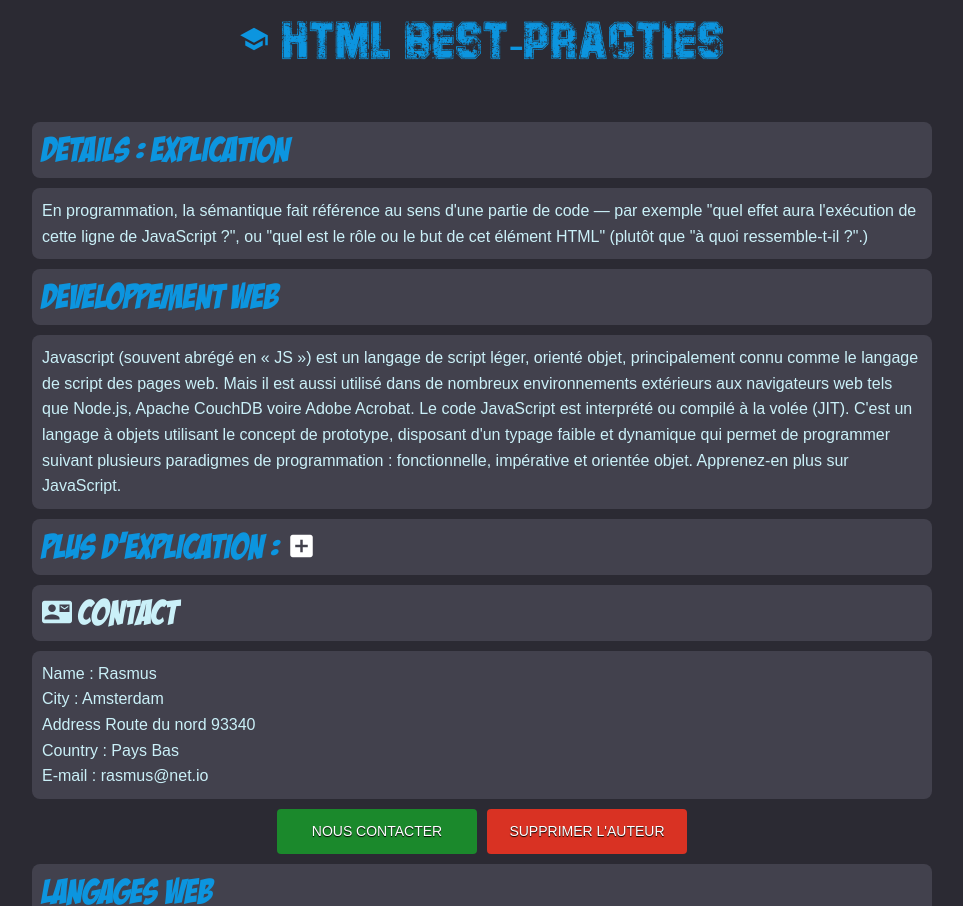
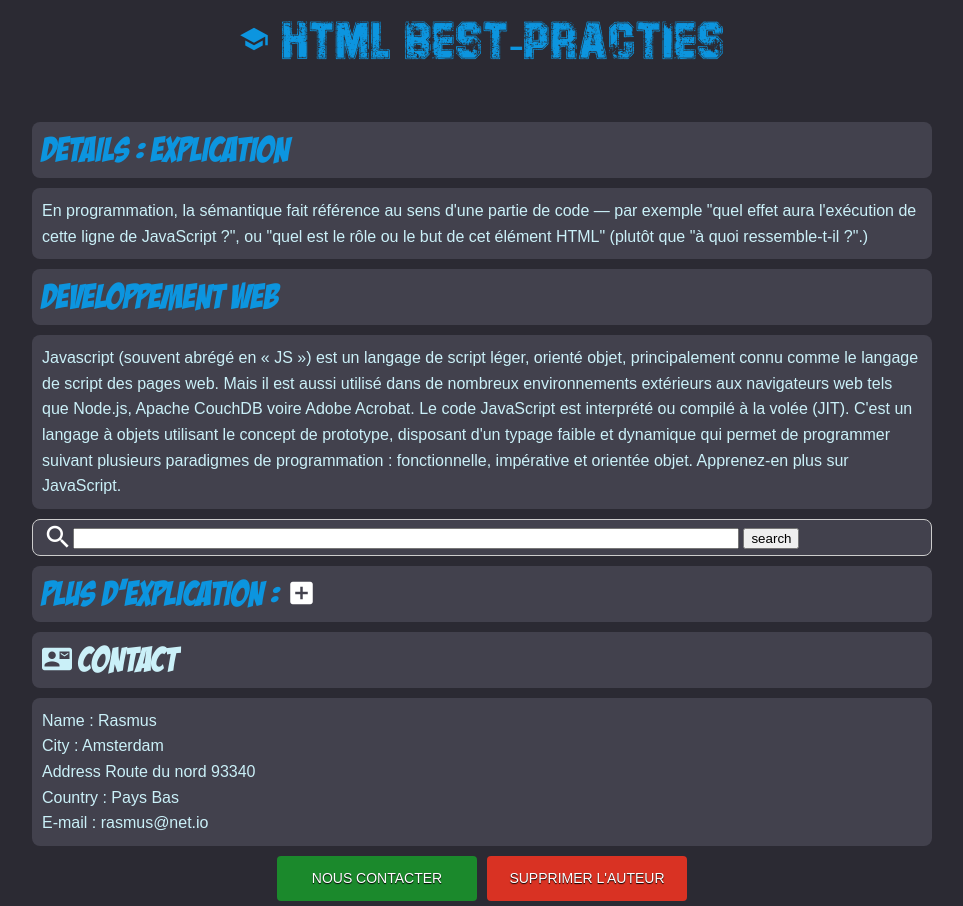
Before and after one commit to Amineb-sio/html_sementic, a plain HTML site: page index.html in a window 1280 px wide. Shown: the top 906 px of the page, without its empty margins (158-1121 px from the left). Drawn offline with Linux system fonts and the light colour scheme; a web font is replaced by a local one.

Commit message:
first commit

```diff
--- /dev/null
+++ b/cleancss/css_image.css
@@ -0,0 +1,3 @@
+/*
+    optimiser en css l'image
+*/
--- a/css/main.css
+++ b/css/main.css
@@ -167,3 +167,30 @@ section p, section address{
 footer *{
     text-align: center;
 }
+/*mettre la barre de recherche et l'icone */
+form {
+    line-height: 3.5rem;
+    border: solid .1rem #ccc;
+    background-color: var(--colors-theme-p);
+    border-radius: .8rem;
+    margin-top: 1rem;
+    line-height: 3.5rem;
+    margin-bottom: 10px;
+    padding-left: 10px;
+
+}
+form input[type="text"]{
+    display: inline-block;
+    width: 75%;
+}
+form input[type="text"]:focus{
+    outline: none;
+    color: rgb(0, 0, 0);
+
+}
+
+form .material-icons{
+    vertical-align: -.9rem;
+    color: #fff;
+
+}
--- a/index.html
+++ b/index.html
@@ -12,7 +12,7 @@
     <link rel="manifest" href="favicon/site.webmanifest">
     <link href="https://fonts.googleapis.com/icon?family=Material+Icons" rel="stylesheet">
     <link rel="stylesheet" href="./font/stylesheet.css">
-    <link rel="stylesheet" href="./css/main.min.css">
+    <link rel="stylesheet" href="./css/main.css">
     <link rel="stylesheet" href="./css/reset.css">
 </head>
 <body>
@@ -44,6 +44,12 @@
                 Apprenez-en plus sur JavaScript.
             </p>
         </section>
+        <form action="http://www.google.com/search" method="get">
+            <span class="material-icons"aria-hidden="true">
+                search
+                </span><input type="text" name="q"/>
+            <input type="submit" value="search" />
+        </form>
         <section class="content-sup">
             <h2>
                 Plus d'explication :
```
Also changed, not shown: css/css_image.css (added, +34 -0 lines), test_image.html (added, +16 -0 lines), 1 other file.
